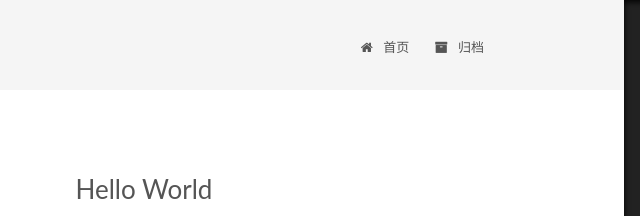
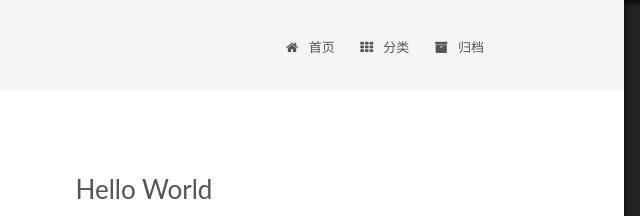
Before and after one commit to sssxm/sssxm.github.io, a plain HTML site: page 2019/04/10/hello-world/index.html in a window 1280 px wide. Shown: the top 216 px of the page, 336-976 px from the left. Drawn offline with Linux system fonts and the light colour scheme; files that its build step writes are made by us from their sources; files whose address does not match are found by name.

Commit message:
Site updated: 2019-04-10 23:35:33

```diff
--- a/2019/04/10/hello-world/index.html
+++ b/2019/04/10/hello-world/index.html
@@ -186,6 +186,16 @@
               <i class="menu-item-icon fa fa-fw fa-home"></i> <br>
 
             首页
+          </a>
+        </li>
+
+
+        <li class="menu-item menu-item-categories">
+          <a href="/ximin_Blog/categories/" rel="section">
+
+              <i class="menu-item-icon fa fa-fw fa-th"></i> <br>
+
+            分类
           </a>
         </li>
 
--- a/css/main.css
+++ b/css/main.css
@@ -1822,7 +1822,7 @@ pre .javascript .function {
   width: 4px;
   height: 4px;
   border-radius: 50%;
-  background: #c84191;
+  background: #ffe450;
 }
 .links-of-blogroll {
   font-size: 13px;
```
Also changed, not shown: archives/2019/04/index.html (+10 -0 lines), archives/2019/index.html (+10 -0 lines), archives/index.html (+10 -0 lines), index.html (+10 -0 lines).
